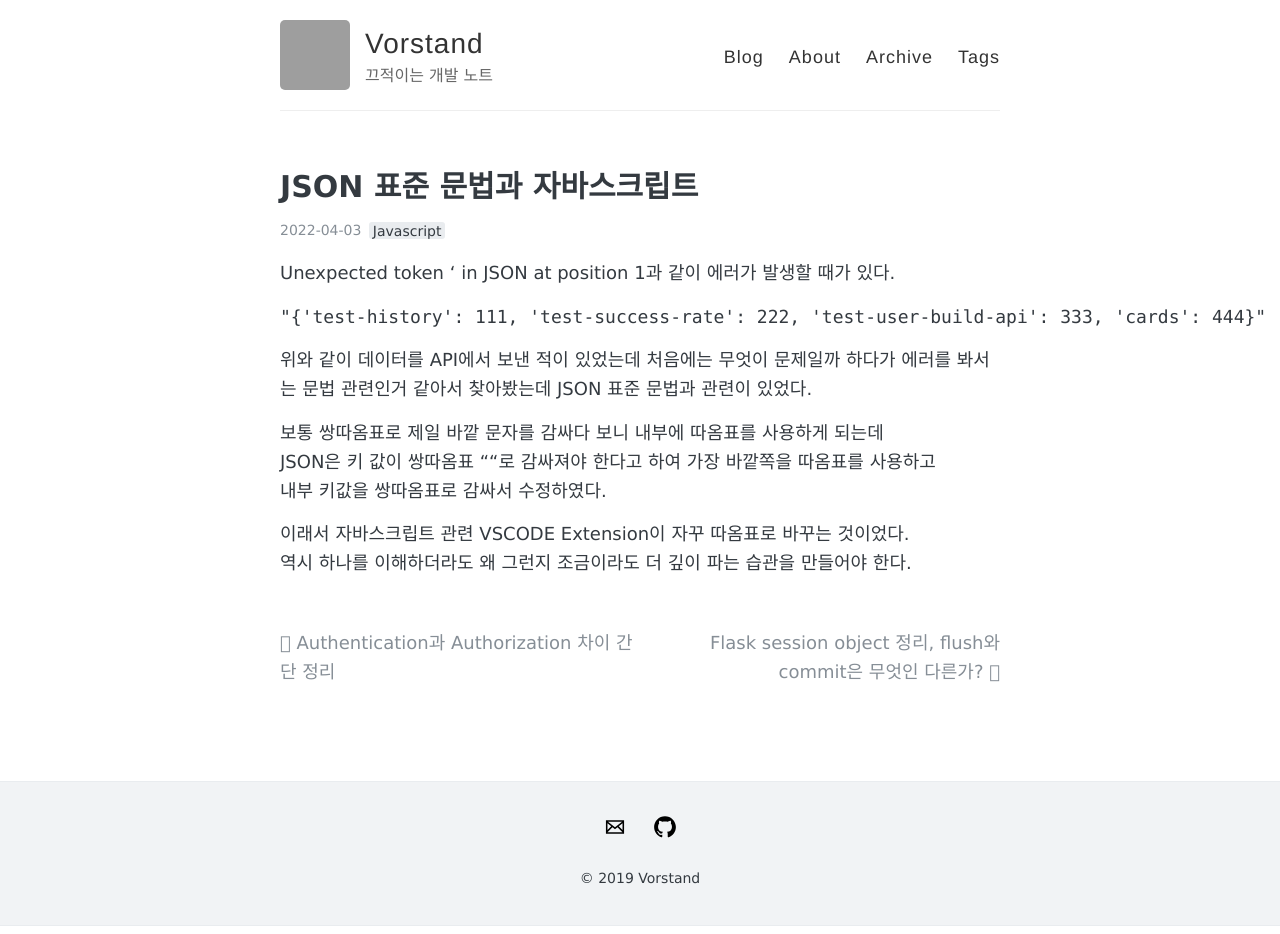
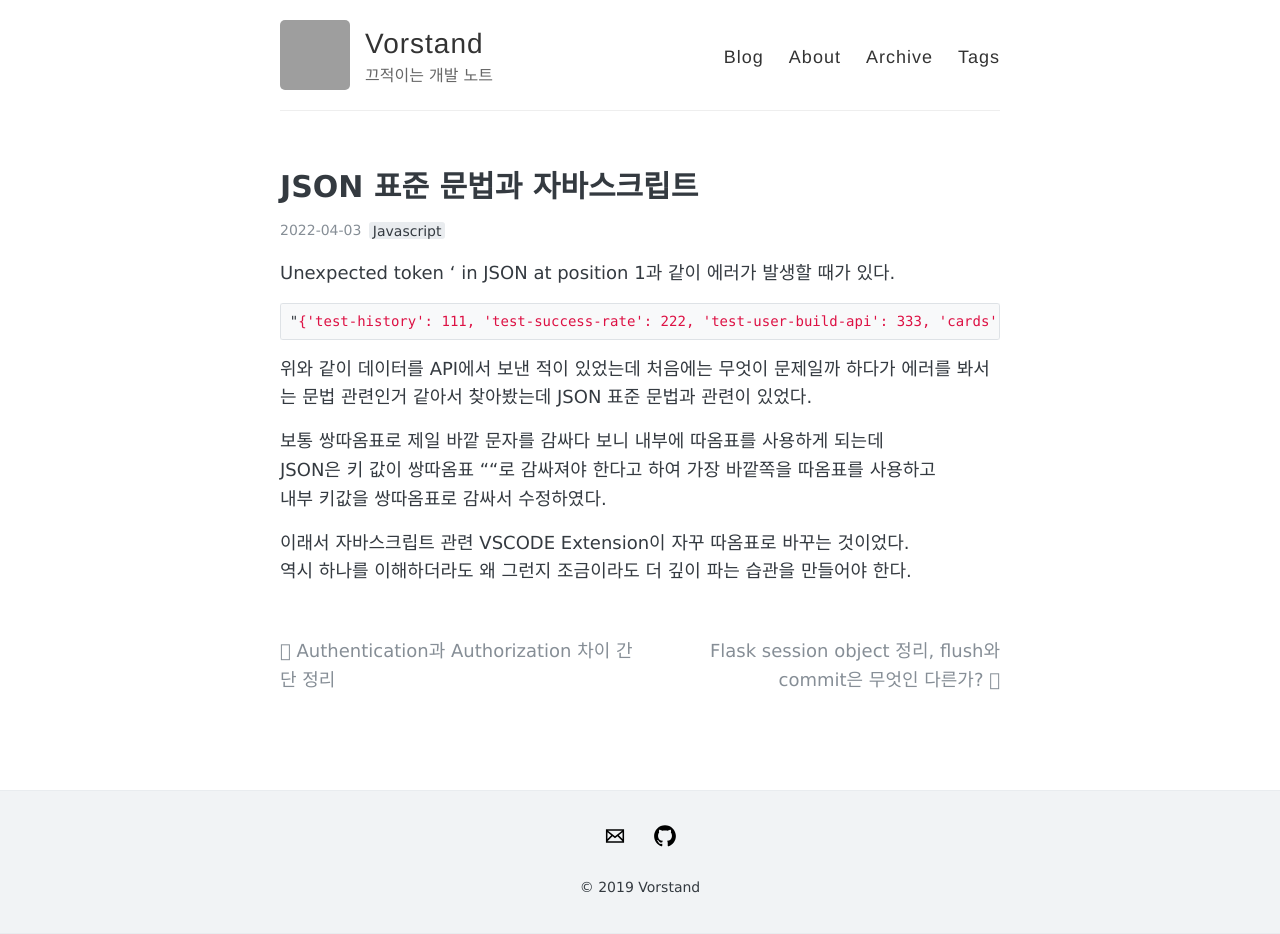
Before and after one commit to pjs21s/pjs21s.github.io, a Jekyll site: the page built from _posts/2022-04-03-json-standard.md, in a window 1280 px wide. Built offline with Jekyll 4.4.1, drawn with Linux system fonts in a browser that asks for light colours; comment, search, counter and statistics services are not loaded; grey boxes are pictures that could not be loaded.

Commit message:
json 표준

````diff
--- a/_posts/2022-04-03-json-standard.md
+++ b/_posts/2022-04-03-json-standard.md
@@ -7,7 +7,7 @@ comments: true
 
 Unexpected token ' in JSON at position 1과 같이 에러가 발생할 때가 있다.
 
-```JSON
+```javascript
 "{'test-history': 111, 'test-success-rate': 222, 'test-user-build-api': 333, 'cards': 444}"
 ```
 
````
